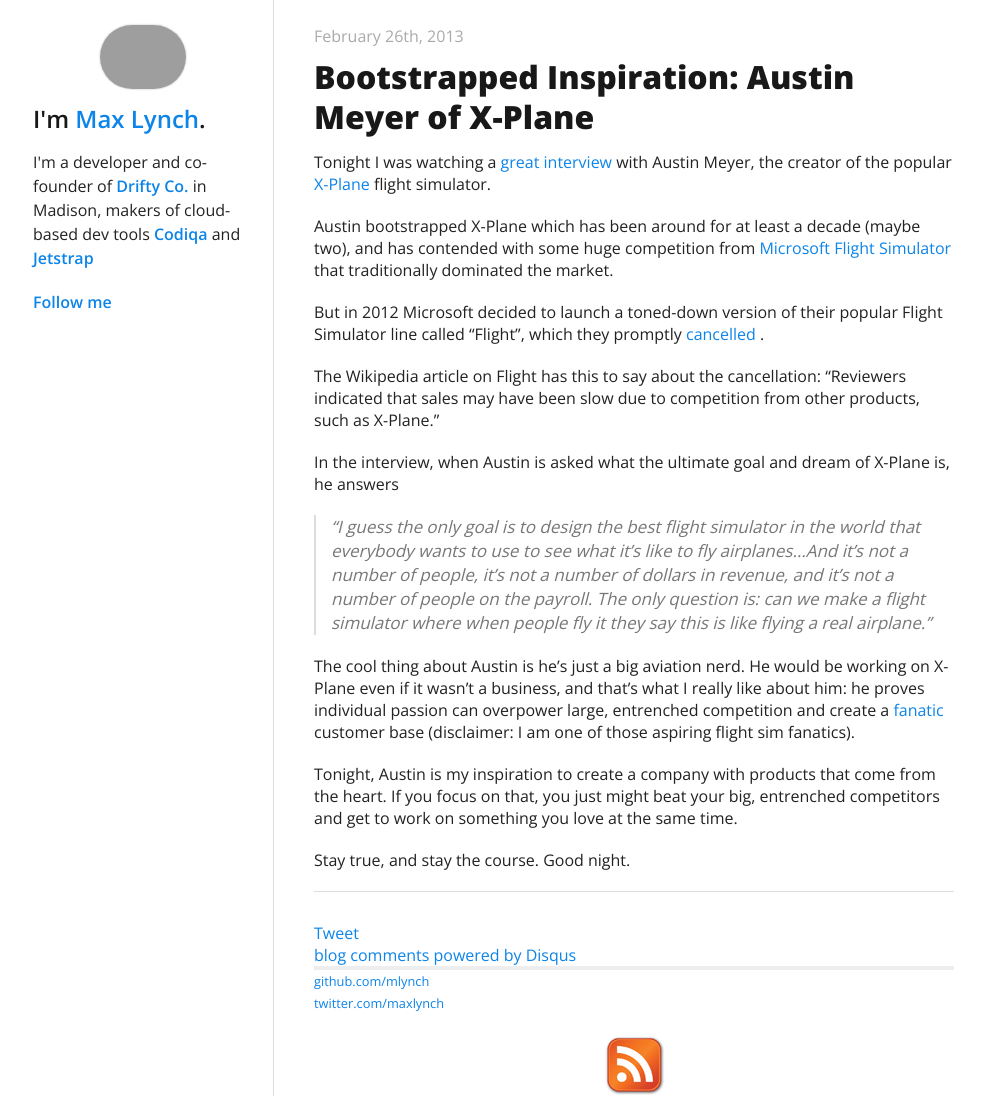
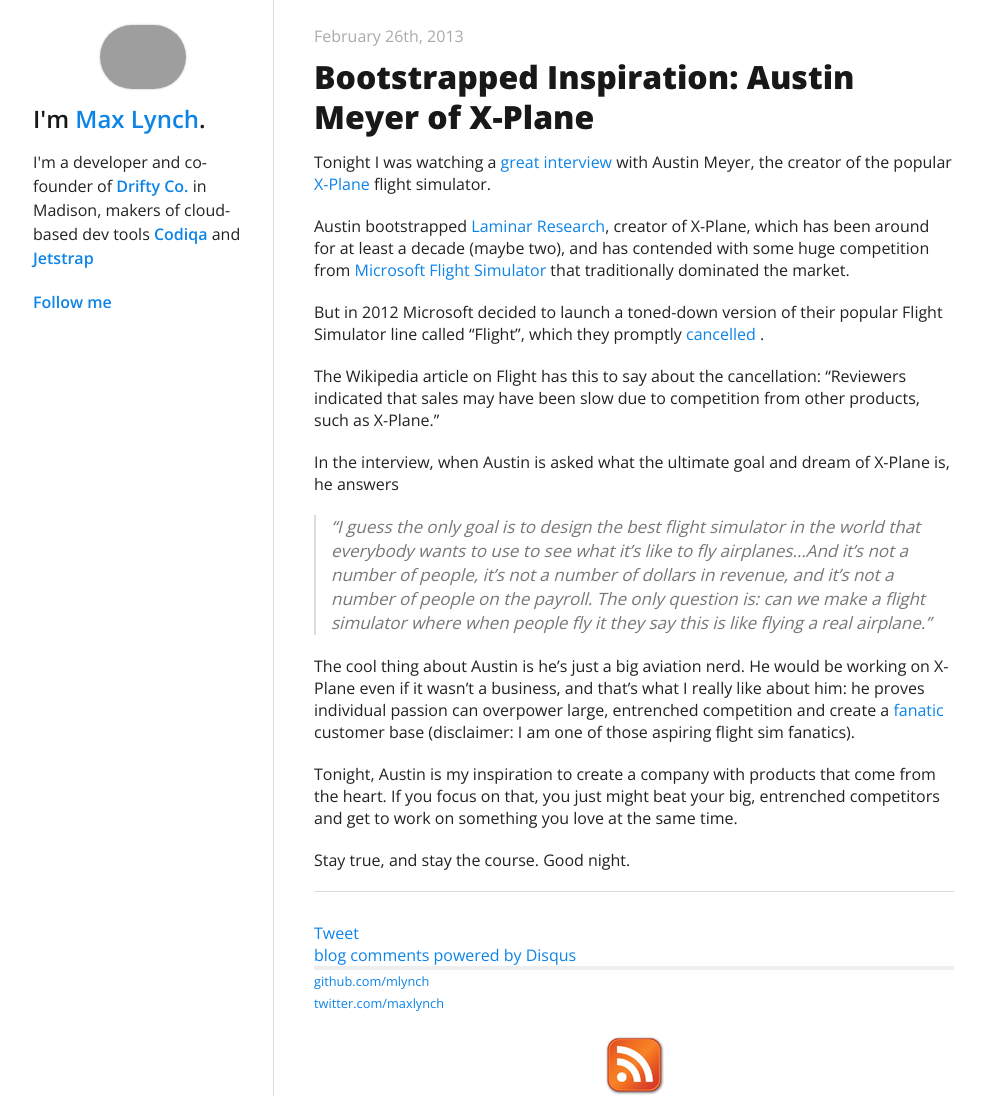
Before and after one commit to mlynch/mlynch.github.com, a Jekyll site: the page built from _posts/2013-02-26-austinmeyer.markdown, in a window 1280 px wide. Shown: the whole page, without its empty margins (137-1122 px from the left). Built offline with Jekyll 4.4.1, drawn with Linux system fonts in a browser that asks for light colours; nearby versions of some CDN libraries; Markdown is read by kramdown in place of the engine named in the settings; comment, search, counter and statistics services are not loaded; grey boxes are pictures that could not be loaded.

Commit message:
Update _posts/2013-02-26-austinmeyer.markdown

```diff
--- a/_posts/2013-02-26-austinmeyer.markdown
+++ b/_posts/2013-02-26-austinmeyer.markdown
@@ -16,7 +16,7 @@ summary:
 
 Tonight I was watching a [great interview](http://www.youtube.com/watch?v=KmdiQcybhLw) with Austin Meyer, the creator of the popular [X-Plane](http://x-plane.com/) flight simulator.
 
-Austin bootstrapped X-Plane which has been around for at least a decade (maybe two), and has contended with some huge competition from [Microsoft Flight Simulator](http://en.wikipedia.org/wiki/Microsoft_Flight_Simulator) that traditionally dominated the market.
+Austin bootstrapped [Laminar Research](http://www.laminarresearch.com/), creator of X-Plane, which has been around for at least a decade (maybe two), and has contended with some huge competition from [Microsoft Flight Simulator](http://en.wikipedia.org/wiki/Microsoft_Flight_Simulator) that traditionally dominated the market.
 
 But in 2012 Microsoft decided to launch a toned-down version of their popular Flight Simulator line called "Flight", which they promptly [cancelled](http://en.wikipedia.org/wiki/Microsoft_Flight#Cancellation) .
 
```
